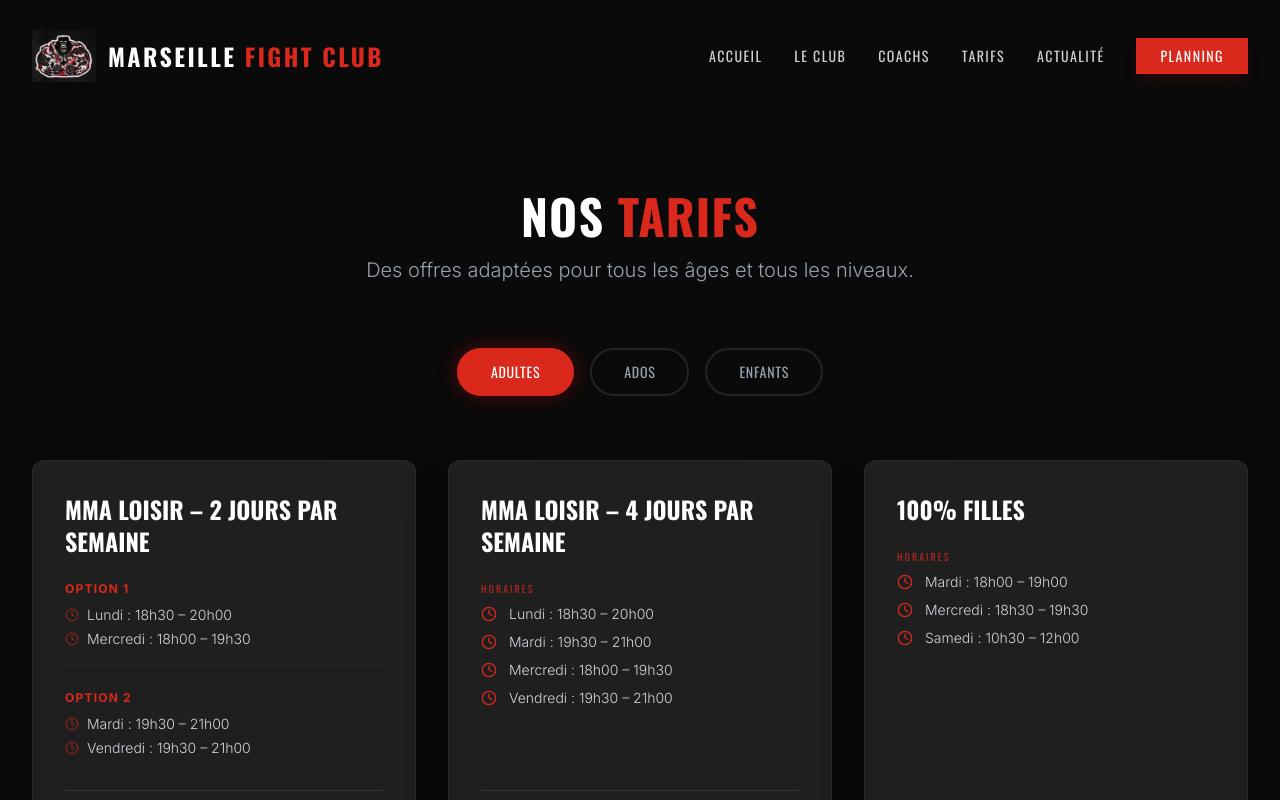
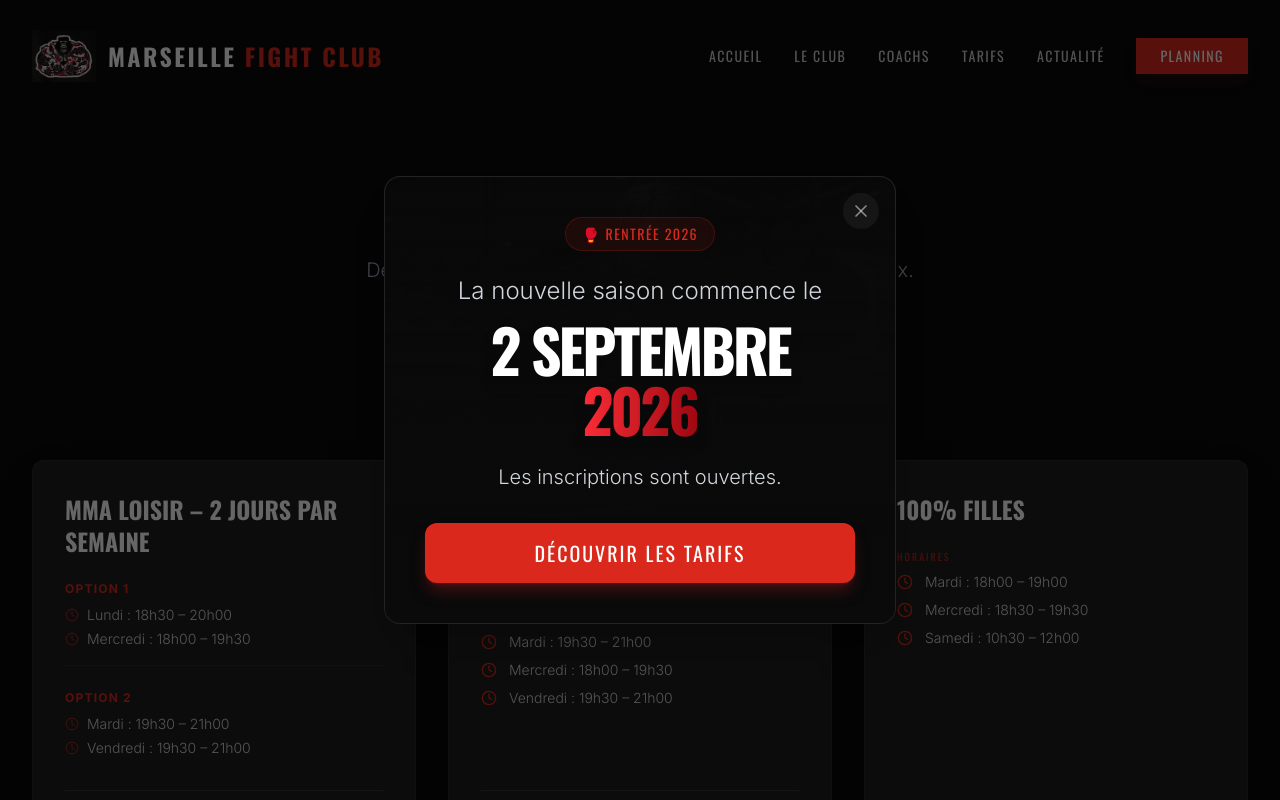
Before and after one commit to marseillefightclub/marseille-fight-club, a Next.js app: page /tarifs in a window 1280 px wide. Shown: the top 800 px of the page. Built offline with nearby package versions, Linux system fonts and the light colour scheme.

Commit message:
feat: add rentrée popups and update kids pricing

```diff
--- a/src/app/layout.tsx
+++ b/src/app/layout.tsx
@@ -4,6 +4,7 @@ import "./globals.css";
 import React from "react";
 import Navbar from "@/components/Navbar";
 import Footer from "@/components/Footer";
+import AnnouncementPopup from "@/components/AnnouncementPopup";
 import { Analytics } from "@vercel/analytics/next";
 
 const inter = Inter({
@@ -94,6 +95,7 @@ export default function RootLayout({
       </head>
       <body className="bg-mfc-dark text-mfc-light font-sans antialiased selection:bg-mfc-red selection:text-white flex flex-col min-h-screen" suppressHydrationWarning>
         <Navbar />
+        <AnnouncementPopup />
         <div className="flex-grow">
           {children}
         </div>
--- /dev/null
+++ b/src/components/AnnouncementPopup.tsx
@@ -0,0 +1,110 @@
+"use client";
+
+import { useState, useEffect } from "react";
+import { motion, AnimatePresence } from "framer-motion";
+import { X } from "lucide-react";
+import Link from "next/link";
+
+export default function AnnouncementPopup() {
+  const [isOpen, setIsOpen] = useState(false);
+
+  useEffect(() => {
+    // Check if the popup has been closed before in this session
+    const hasClosed = sessionStorage.getItem("mfc-rentree-2026-closed");
+
+    if (!hasClosed) {
+      const timer = setTimeout(() => {
+        setIsOpen(true);
+      }, 5000); // 5 seconds
+
+      return () => clearTimeout(timer);
+    }
+  }, []);
+
+  const handleClose = () => {
+    setIsOpen(false);
+    // Store in sessionStorage to prevent showing again during this visit
+    sessionStorage.setItem("mfc-rentree-2026-closed", "true");
+  };
+
+  // Close on Escape key
+  useEffect(() => {
+    const handleKeyDown = (e: KeyboardEvent) => {
+      if (e.key === "Escape" && isOpen) {
+        handleClose();
+      }
+    };
+    window.addEventListener("keydown", handleKeyDown);
+    return () => window.removeEventListener("keydown", handleKeyDown);
+  }, [isOpen]);
+
+  return (
+    <AnimatePresence>
+      {isOpen && (
+        <div className="fixed inset-0 z-50 flex items-center justify-center p-4 sm:p-6">
+          {/* Overlay */}
+          <motion.div
+            initial={{ opacity: 0 }}
+            animate={{ opacity: 1 }}
+            exit={{ opacity: 0 }}
+            transition={{ duration: 0.3 }}
+            className="absolute inset-0 bg-black/60 backdrop-blur-sm"
+            aria-hidden="true"
+          />
+
+          {/* Popup Content */}
+          <motion.div
+            initial={{ opacity: 0, scale: 0.95, y: 20 }}
+            animate={{ opacity: 1, scale: 1, y: 0 }}
+            exit={{ opacity: 0, scale: 0.95, y: 20 }}
+            transition={{ duration: 0.4, ease: "easeOut" }}
+            role="dialog"
+            aria-modal="true"
+            aria-labelledby="popup-title"
+            className="relative w-full max-w-lg bg-mfc-dark border border-white/10 rounded-2xl shadow-2xl overflow-hidden"
+          >
+            {/* Background Image / Texture inside popup */}
+            <div className="absolute inset-0 bg-[url('/images/hero-bg-nobricks.png')] bg-cover bg-center opacity-20 mix-blend-overlay" />
+            <div className="absolute inset-0 bg-gradient-to-t from-mfc-dark via-mfc-dark/80 to-transparent" />
+
+            {/* Close Button */}
+            <button
+              onClick={handleClose}
+              className="absolute top-4 right-4 z-10 p-2 text-white/50 hover:text-white bg-white/5 hover:bg-white/10 rounded-full transition-colors focus:outline-none focus:ring-2 focus:ring-mfc-red"
+              aria-label="Fermer la fenêtre"
+            >
+              <X size={20} />
+            </button>
+
+            <div className="relative z-10 flex flex-col items-center text-center p-8 sm:p-10">
+              <span className="inline-block px-4 py-1.5 mb-6 text-sm font-oswald tracking-widest text-mfc-red bg-mfc-red/10 border border-mfc-red/20 rounded-full uppercase">
+                🥊 Rentrée 2026
+              </span>
+
+              <h2 id="popup-title" className="text-xl sm:text-2xl font-light text-gray-300 mb-3">
+                La nouvelle saison commence le
+              </h2>
+
+              <div className="text-4xl sm:text-5xl lg:text-6xl font-oswald font-bold uppercase tracking-tighter text-white drop-shadow-xl mb-6 leading-none">
+                2 Septembre<br className="hidden sm:block my-2" />
+                <span className="text-transparent bg-clip-text bg-gradient-to-r from-red-500 to-red-800">2026</span>
+              </div>
+
+              <p className="text-lg sm:text-xl text-gray-300 font-light mb-8">
+                Les inscriptions sont ouvertes.
+              </p>
+
+              <Link
+                href="/tarifs"
+                onClick={handleClose}
+                className="w-full text-center px-6 py-4 bg-mfc-red text-white font-oswald text-xl uppercase tracking-widest rounded-xl hover:bg-red-700 transition-all duration-300 transform hover:scale-105 active:scale-95 shadow-lg shadow-red-900/50 focus:outline-none focus:ring-2 focus:ring-offset-2 focus:ring-offset-mfc-dark focus:ring-mfc-red"
+              >
+                Découvrir les tarifs
+              </Link>
+            </div>
+          </motion.div>
+        </div>
+      )}
+    </AnimatePresence>
+  );
+}
--- /dev/null
+++ b/src/components/EnfantsAnnouncementPopup.tsx
@@ -0,0 +1,92 @@
+"use client";
+
+import { useEffect } from "react";
+import { motion, AnimatePresence } from "framer-motion";
+import { X } from "lucide-react";
+
+interface EnfantsAnnouncementPopupProps {
+  isOpen: boolean;
+  onClose: () => void;
+}
+
+export default function EnfantsAnnouncementPopup({ isOpen, onClose }: EnfantsAnnouncementPopupProps) {
+  // Close on Escape key
+  useEffect(() => {
+    const handleKeyDown = (e: KeyboardEvent) => {
+      if (e.key === "Escape" && isOpen) {
+        onClose();
+      }
+    };
+    window.addEventListener("keydown", handleKeyDown);
+    return () => window.removeEventListener("keydown", handleKeyDown);
+  }, [isOpen, onClose]);
+
+  return (
+    <AnimatePresence>
+      {isOpen && (
+        <div className="fixed inset-0 z-[100] flex items-center justify-center p-4 sm:p-6">
+          {/* Overlay */}
+          <motion.div
+            initial={{ opacity: 0 }}
+            animate={{ opacity: 1 }}
+            exit={{ opacity: 0 }}
+            transition={{ duration: 0.3 }}
+            className="absolute inset-0 bg-black/60 backdrop-blur-sm"
+            aria-hidden="true"
+          />
+
+          {/* Popup Content */}
+          <motion.div
+            initial={{ opacity: 0, scale: 0.95, y: 20 }}
+            animate={{ opacity: 1, scale: 1, y: 0 }}
+            exit={{ opacity: 0, scale: 0.95, y: 20 }}
+            transition={{ duration: 0.4, ease: "easeOut" }}
+            role="dialog"
+            aria-modal="true"
+            aria-labelledby="enfants-popup-title"
+            className="relative w-full max-w-lg bg-mfc-dark border border-white/10 rounded-2xl shadow-2xl overflow-hidden"
+          >
+            {/* Background Image / Texture inside popup */}
+            <div className="absolute inset-0 bg-[url('/images/hero-bg-nobricks.png')] bg-cover bg-center opacity-20 mix-blend-overlay" />
+            <div className="absolute inset-0 bg-gradient-to-t from-mfc-dark via-mfc-dark/80 to-transparent" />
+
+            {/* Close Button */}
+            <button
+              onClick={onClose}
+              className="absolute top-4 right-4 z-10 p-2 text-white/50 hover:text-white bg-white/5 hover:bg-white/10 rounded-full transition-colors focus:outline-none focus:ring-2 focus:ring-mfc-red"
+              aria-label="Fermer la fenêtre"
+            >
+              <X size={20} />
+            </button>
+
+            <div className="relative z-10 flex flex-col items-center text-center p-8 sm:p-10">
+              <span className="inline-block px-4 py-1.5 mb-6 text-sm font-oswald tracking-widest text-mfc-red bg-mfc-red/10 border border-mfc-red/20 rounded-full uppercase">
+                🥊 Rentrée Enfants
+              </span>
+
+              <h2 id="enfants-popup-title" className="text-xl sm:text-2xl font-light text-gray-300 mb-3">
+                La reprise des cours est le
+              </h2>
+
+              <div className="text-4xl sm:text-5xl lg:text-6xl font-oswald font-bold uppercase tracking-tighter text-white drop-shadow-xl mb-6 leading-none">
+                3 Septembre<br className="hidden sm:block my-2" />
+                <span className="text-transparent bg-clip-text bg-gradient-to-r from-red-500 to-red-800">2026</span>
+              </div>
+
+              <p className="text-lg sm:text-xl text-gray-300 font-light mb-8">
+                Les inscriptions se font uniquement <span className="font-bold text-white">sur place</span>.
+              </p>
+
+              <button
+                onClick={onClose}
+                className="w-full text-center px-6 py-4 bg-mfc-red text-white font-oswald text-xl uppercase tracking-widest rounded-xl hover:bg-red-700 transition-all duration-300 transform hover:scale-105 active:scale-95 shadow-lg shadow-red-900/50 focus:outline-none focus:ring-2 focus:ring-offset-2 focus:ring-offset-mfc-dark focus:ring-mfc-red"
+              >
+                Compris
+              </button>
+            </div>
+          </motion.div>
+        </div>
+      )}
+    </AnimatePresence>
+  );
+}
--- a/src/components/Pricing.tsx
+++ b/src/components/Pricing.tsx
@@ -3,6 +3,7 @@
 import { useState } from "react";
 import { motion, AnimatePresence } from "framer-motion";
 import { Phone, Clock, User } from "lucide-react";
+import EnfantsAnnouncementPopup from "./EnfantsAnnouncementPopup";
 
 interface Group {
   age: string;
@@ -179,7 +180,7 @@ const sections: Section[] = [
             schedule: ["Jeudi : 17h30 – 18h30"]
           },
           {
-            age: "6–11 ans",
+            age: "6–13 ans",
             schedule: [
               "Lundi : 18h30 – 19h30",
               "Jeudi : 18h30 – 19h30"
@@ -215,9 +216,17 @@ const sections: Section[] = [
 
 export default function Pricing() {
   const [activeCategory, setActiveCategory] = useState("Adultes");
+  const [showEnfantsPopup, setShowEnfantsPopup] = useState(false);
 
   return (
     <section id="pricing" className="py-16 md:py-24 bg-mfc-dark relative overflow-hidden">
+      <EnfantsAnnouncementPopup
+        isOpen={showEnfantsPopup}
+        onClose={() => {
+          setShowEnfantsPopup(false);
+          sessionStorage.setItem("mfc-enfants-rentree-closed", "true");
+        }}
+      />
       <div className="max-w-7xl mx-auto px-4 sm:px-6 lg:px-8 relative z-10">
         <div className="text-center mb-16">
           <motion.h2
@@ -236,7 +245,15 @@ export default function Pricing() {
           {["Adultes", "Ados", "Enfants"].map((category) => (
             <button
               key={category}
-              onClick={() => setActiveCategory(category)}
+              onClick={() => {
+                setActiveCategory(category);
+                if (category === "Enfants") {
+                  const hasClosed = sessionStorage.getItem("mfc-enfants-rentree-closed");
+                  if (!hasClosed) {
+                    setShowEnfantsPopup(true);
+                  }
+                }
+              }}
               className={`px-8 py-3 rounded-full font-oswald uppercase tracking-wider text-sm transition-all duration-300 border-2 ${
                 activeCategory === category
                   ? "bg-mfc-red border-mfc-red text-white shadow-[0_0_20px_rgba(255,18,18,0.3)]"
```
